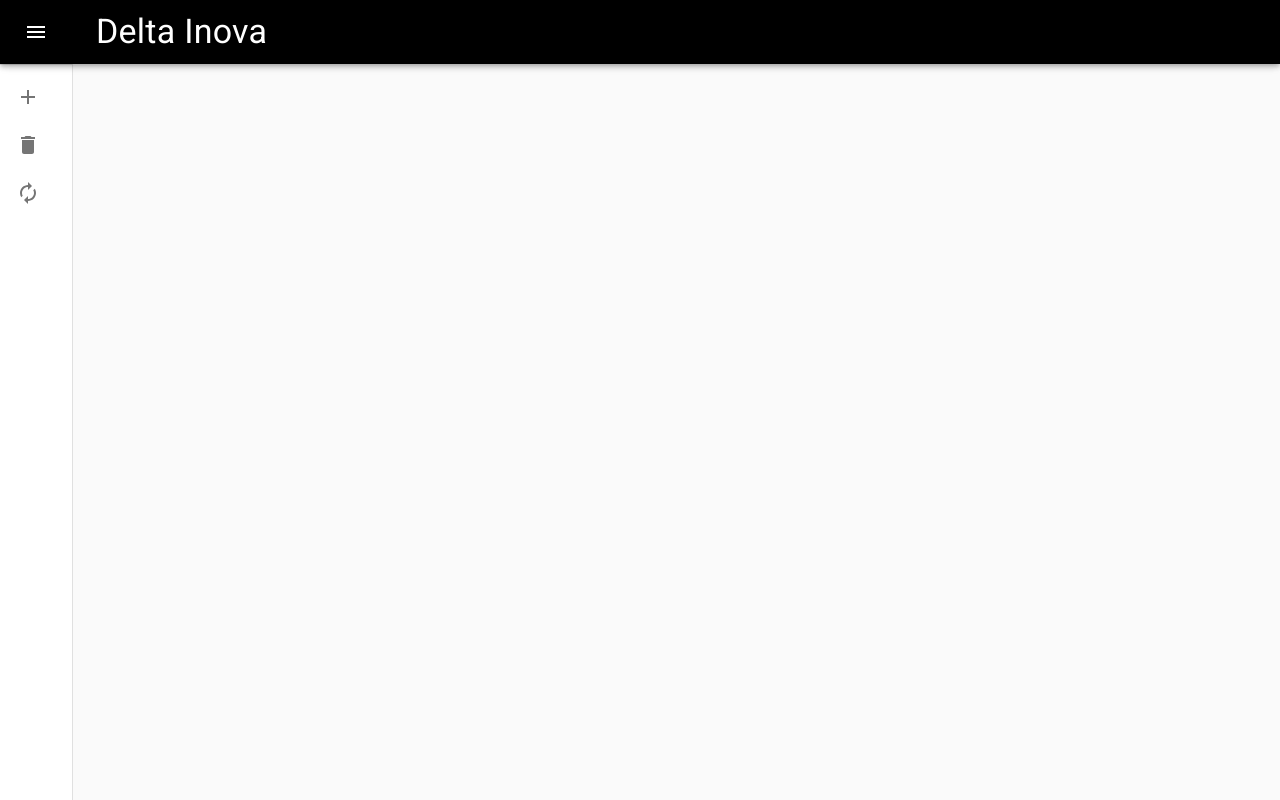
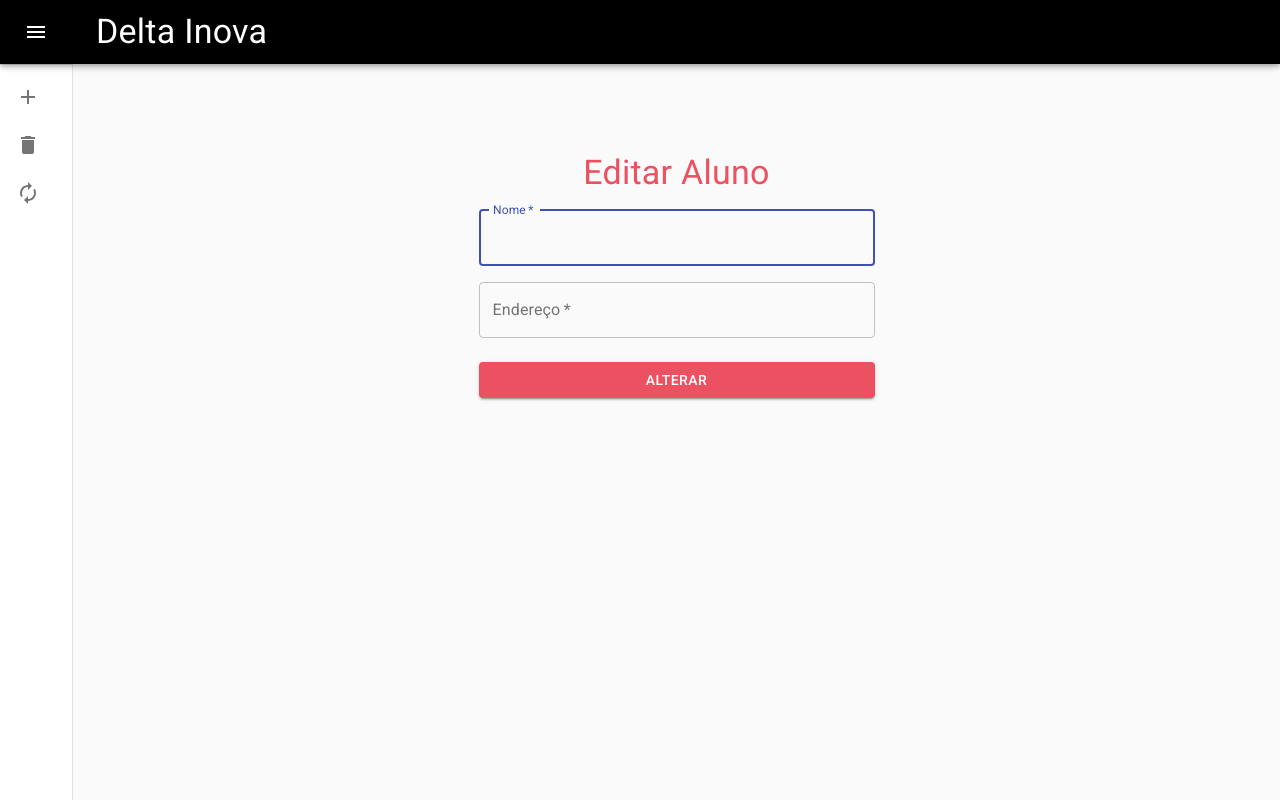
Before and after one commit to fabioNog/Delta, a React (Create React App) app in the folder deltafrontend/: page /atualizar in a window 1280 px wide. Built offline with nearby package versions, Linux system fonts and the light colour scheme.

Commit message:
corrigindo nome  da pasta Adionar para Adicionar, construindo a componente de Deeletar   que no atual momento apenas esta acessando o metodo get da minha controller'

```diff
--- /dev/null
+++ b/deltafrontend/src/components/Deletar.js
@@ -0,0 +1,16 @@
+import React, { useState, useEffect } from 'react';
+import axios from 'axios';
+
+const Teste = () => {
+    const [data, setData] = useState([]);
+    useEffect(()=>{
+        axios.get('http://localhost/delta/deltabackend/index.php/api/aluno', function(req, res, next){
+            return res.sendStatus(200);
+         })
+        .then(res => console.log(res))
+        .catch(res => console.log('erro'))
+    },[])
+    return <h1>Sou um Teste</h1>
+}
+
+export default Teste
--- /dev/null
+++ b/deltafrontend/src/components/FormularioCriar.js
@@ -0,0 +1,91 @@
+import React from 'react';
+import Button from '@material-ui/core/Button';
+import CssBaseline from '@material-ui/core/CssBaseline';
+import TextField from '@material-ui/core/TextField';
+import Grid from '@material-ui/core/Grid';
+import Typography from '@material-ui/core/Typography';
+import { makeStyles } from '@material-ui/core/styles';
+import Container from '@material-ui/core/Container';
+
+
+const useStyles = makeStyles(theme => ({
+  paper: {
+    marginTop: theme.spacing(8),
+    display: 'flex',
+    flexDirection: 'column',
+    alignItems: 'center',
+  },
+  avatar: {
+    backgroundColor: theme.palette.secondary.main,
+  },
+  form: {
+    width: '100%', // Fix IE 11 issue.
+    marginTop: theme.spacing(2),
+  },
+  submit: {
+    margin: theme.spacing(3, 0, 2),
+    backgroundColor: '#EB5160',
+  },
+}));
+
+export default function Cadastrar() {
+  const classes = useStyles();
+
+  return (
+    <Container component="main" maxWidth="xs">
+      <CssBaseline />
+      <div className={classes.paper}>
+        <Typography component="h1" variant="h4" style={{color: '#EB5160',}}>
+          Cadastrar Aluno
+        </Typography>
+        <form className={classes.form} noValidate>
+          <Grid container spacing={2}>
+            <Grid item xs={12} sm={6}>
+              <TextField
+                autoComplete="fname"
+                name="nome"
+                variant="outlined"
+                required
+                fullWidth
+                id="nome"
+                label="Nome"
+                autoFocus
+              />
+            </Grid>
+            <Grid item xs={12} sm={6}>
+              <TextField
+                variant="outlined"
+                required
+                fullWidth
+                id="sobrenome"
+                label="Sobrenome"
+                name="sobrenome"
+                autoComplete="lname"
+              />
+            </Grid>
+            <Grid item xs={12}>
+              <TextField
+                variant="outlined"
+                required
+                fullWidth
+                id="endereco"
+                label="Endereço"
+                name="endereco"
+                autoComplete="endereço"
+              />
+            </Grid>
+          </Grid>
+          <Button
+            type="submit"
+            fullWidth
+            variant="contained"
+            color="primary"
+            className={classes.submit}
+          >
+            Sign Up
+          </Button>
+        </form>
+      </div>
+    </Container>
+  );
+}
--- a/deltafrontend/src/components/Formulario.js
+++ b/deltafrontend/src/components/FormularioEditar.js
@@ -1,4 +1,4 @@
-import React from 'react';
+import React, { useState, useEffect } from 'react';
 import Button from '@material-ui/core/Button';
 import CssBaseline from '@material-ui/core/CssBaseline';
 import TextField from '@material-ui/core/TextField';
@@ -7,7 +7,9 @@ import Typography from '@material-ui/core/Typography';
 import { makeStyles } from '@material-ui/core/styles';
 import Container from '@material-ui/core/Container';
 
+//Importando axios
 
+import axios from 'axios';
 const useStyles = makeStyles(theme => ({
   paper: {
     marginTop: theme.spacing(8),
@@ -28,19 +30,20 @@ const useStyles = makeStyles(theme => ({
   },
 }));
 
-export default function SignUp() {
+export default function Editar() {
   const classes = useStyles();
+
 
   return (
     <Container component="main" maxWidth="xs">
       <CssBaseline />
       <div className={classes.paper}>
         <Typography component="h1" variant="h4" style={{color: '#EB5160',}}>
-          Cadastrar Aluno
+          Editar Aluno
         </Typography>
         <form className={classes.form} noValidate>
           <Grid container spacing={2}>
-            <Grid item xs={12} sm={6}>
+            <Grid item xs={12}>
               <TextField
                 autoComplete="fname"
                 name="nome"
@@ -50,17 +53,6 @@ export default function SignUp() {
                 id="nome"
                 label="Nome"
                 autoFocus
-              />
-            </Grid>
-            <Grid item xs={12} sm={6}>
-              <TextField
-                variant="outlined"
-                required
-                fullWidth
-                id="sobrenome"
-                label="Sobrenome"
-                name="sobrenome"
-                autoComplete="lname"
               />
             </Grid>
             <Grid item xs={12}>
@@ -82,7 +74,7 @@ export default function SignUp() {
             color="primary"
             className={classes.submit}
           >
-            Sign Up
+            Alterar
           </Button>
         </form>
       </div>
--- a/deltafrontend/src/pages/Adionar.js
+++ b/deltafrontend/src/pages/Adicionar.js
@@ -23,7 +23,7 @@ import ListItemText from '@material-ui/core/ListItemText';
 import {Link} from "react-router-dom";
 
 //Import Formulario
-import Formulario from '../components/Formulario'
+import Formulario from '../components/FormularioCriar'
 
 
 const drawerWidth = 240;
--- a/deltafrontend/src/pages/Atualizar.js
+++ b/deltafrontend/src/pages/Atualizar.js
@@ -22,6 +22,8 @@ import ListItemText from '@material-ui/core/ListItemText';
 //Import Link
 import {Link} from "react-router-dom";
 
+//Import Formulario
+import Formulario from '../components/FormularioEditar'
 
 const drawerWidth = 240;
 
@@ -89,7 +91,7 @@ const useStyles = makeStyles(theme => ({
   },
 }));
 
-export default function MiniDrawer() {
+export default function Atualizar() {
   const classes = useStyles();
   const theme = useTheme();
   const [open, setOpen] = React.useState(false);
@@ -177,6 +179,7 @@ export default function MiniDrawer() {
       </Drawer>
       <main className={classes.content}>
         <div className={classes.toolbar} />
+        <Formulario/>
       </main>
     </div>
   );
--- a/deltafrontend/src/pages/Deletar.js
+++ b/deltafrontend/src/pages/Deletar.js
@@ -22,6 +22,8 @@ import ListItemText from '@material-ui/core/ListItemText';
 //Import Link
 import {Link} from "react-router-dom";
 
+//Import Formulario
+import Deletar from '../components/Deletar'
 
 const drawerWidth = 240;
 
@@ -177,6 +179,7 @@ export default function MiniDrawer() {
       </Drawer>
       <main className={classes.content}>
         <div className={classes.toolbar} />
+        <Deletar/>
       </main>
     </div>
   );
--- a/deltafrontend/src/routes/index.js
+++ b/deltafrontend/src/routes/index.js
@@ -8,7 +8,7 @@ import {
 
 //Imports das minhas paginas
 import Main from "../pages/Main";
-import Adicionar from "../pages/Adionar";
+import Adicionar from "../pages/Adicionar";
 import Deletar from "../pages/Deletar";
 import Atualizar from "../pages/Atualizar";
 
```
